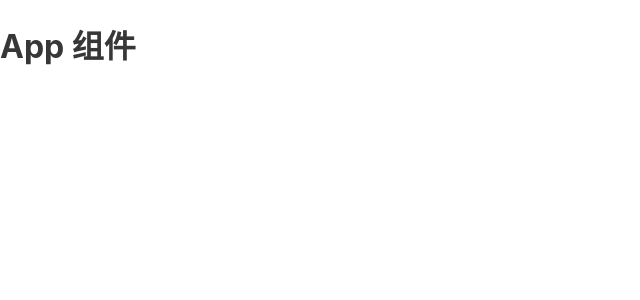
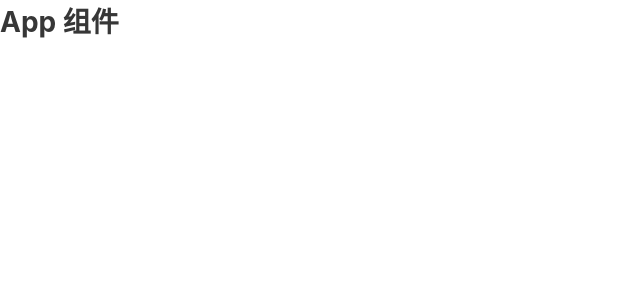
Before and after one commit to tsycheese/my-cite, a Vue app: page / in a window 1280 px wide. Shown: the top 300 px of the page, without its empty margins (0-640 px from the left). Built offline with nearby package versions, Linux system fonts and the light colour scheme.

Commit message:
清楚内外边距，ul 默认样式，并设置根元素字体大小为 14px

```diff
--- a/src/styles/global.less
+++ b/src/styles/global.less
@@ -1,9 +1,16 @@
 @import url(./var.less);
+
+* {
+  margin: 0;
+  padding: 0;
+  box-sizing: border-box;
+}
 
 html {
   color: @words;
   font-family: "-apple-system", "BlinkMacSystemFont", "Roboto", "Helvetica Neue",
     "微软雅黑", sans-serif;
+  font-size: 14px; // 设置根元素字体大小为 14px
   overflow: hidden;
 }
 
@@ -20,3 +27,7 @@ a {
     color: @primary;
   }
 }
+
+ul {
+  list-style: none;
+}
```
Also changed, not shown: src/components/SiteAside/index.vue (added), src/components/SiteAside/test.vue (added).
